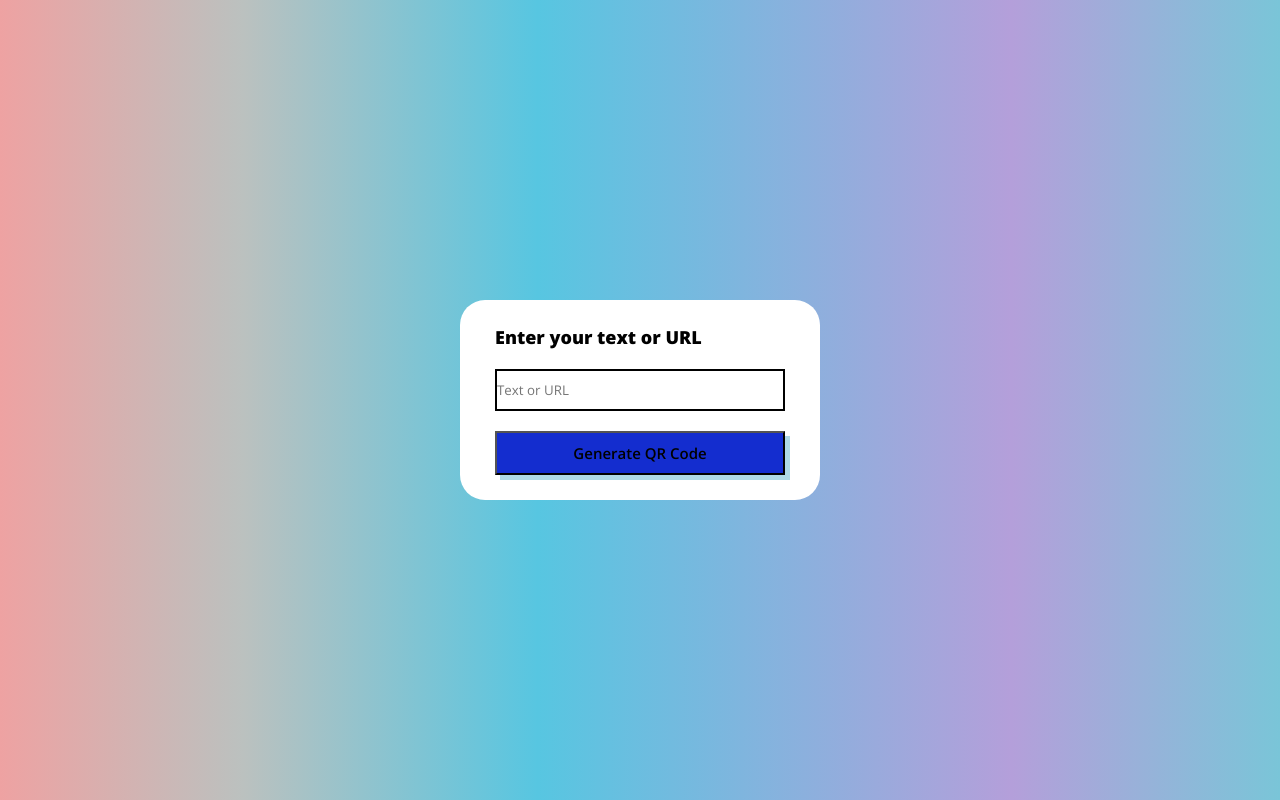
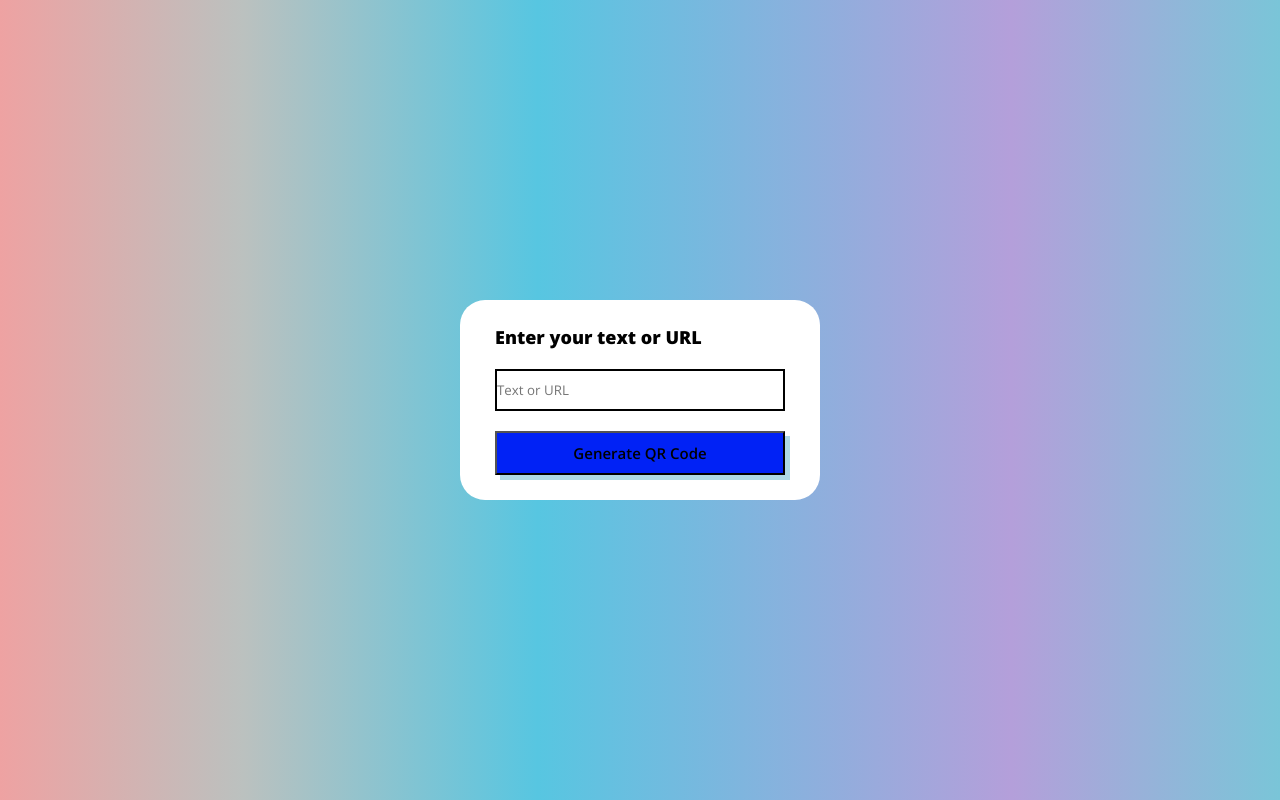
Before and after one commit to niks-nikhil-anand/Js_Interview_Questions_with_10_mini_projects, a plain HTML site: page qr_code/index.html in a window 1280 px wide. In both pictures the pointer is over the button "Generate QR Code". Drawn offline with nearby package versions, Linux system fonts and the light colour scheme.

Commit message:
modified deisgn of the button

```diff
--- a/qr_code/style.css
+++ b/qr_code/style.css
@@ -43,4 +43,8 @@ body{
     background-color: #142dcf;
     font-weight: 600;
     font-size: 15px;
+    cursor: pointer;
 }
+.container button:hover{
+    background-color: #0122f5;
+}
```
